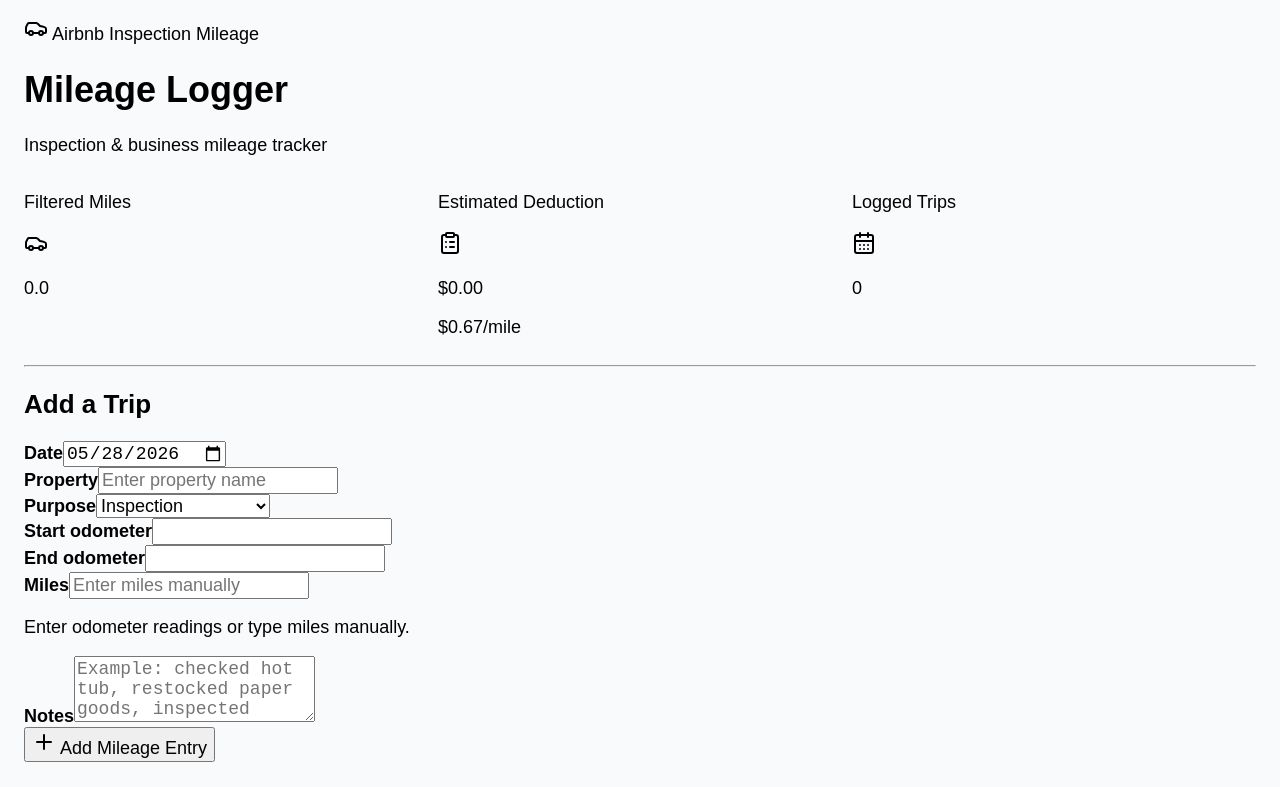
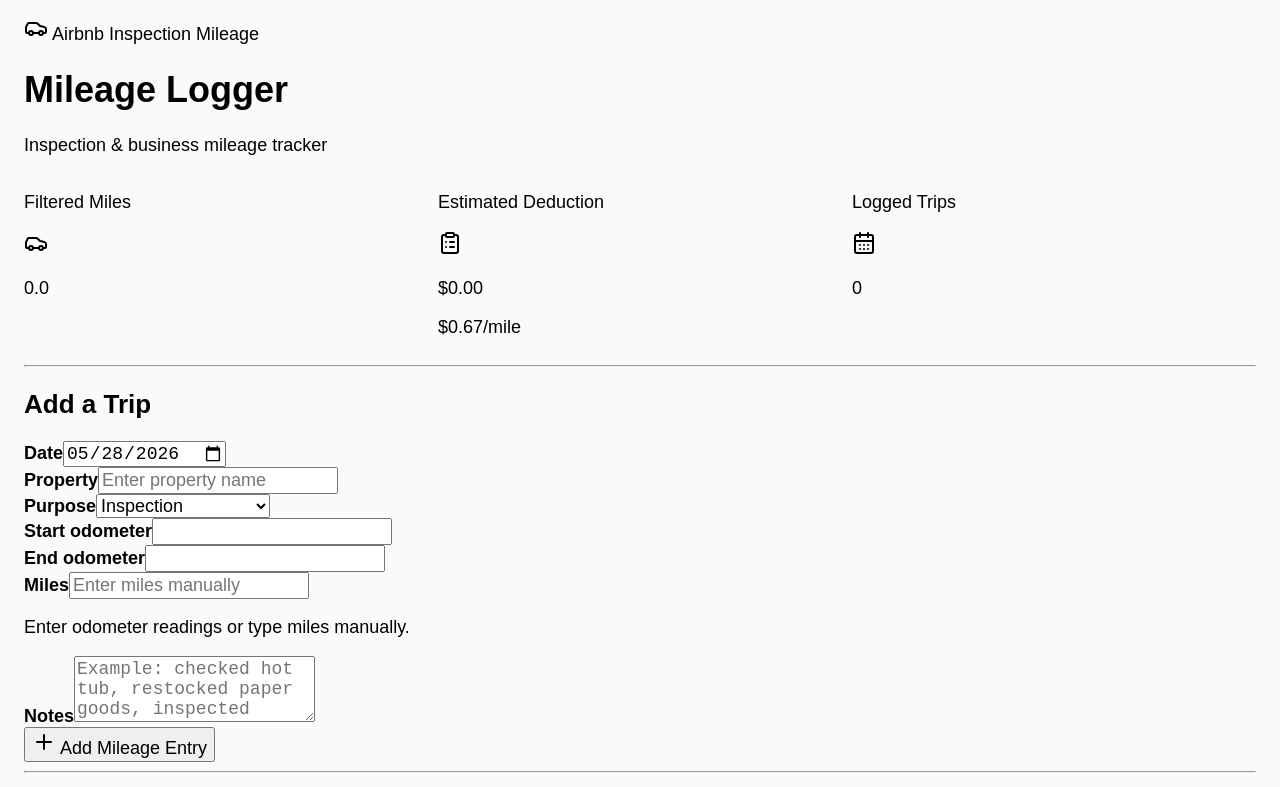
Before and after one commit to howmanymilestohome/airbnb-mileage-logger, a React (Vite) app: page / in a window 1280 px wide. Shown: the top 787 px of the page. Built offline with nearby package versions, Linux system fonts and the light colour scheme.

Commit message:
Update App.jsx

```diff
--- a/src/App.jsx
+++ b/src/App.jsx
@@ -338,6 +338,8 @@
                   {syncing ? "Saving..." : null}
                   <Plus className="mr-2 h-4 w-4" /> Add Mileage Entry
                 </Button>
+<hr className="mt-5 border-slate-300" />
+
               </form>
             </CardContent>
           </Card>
```
